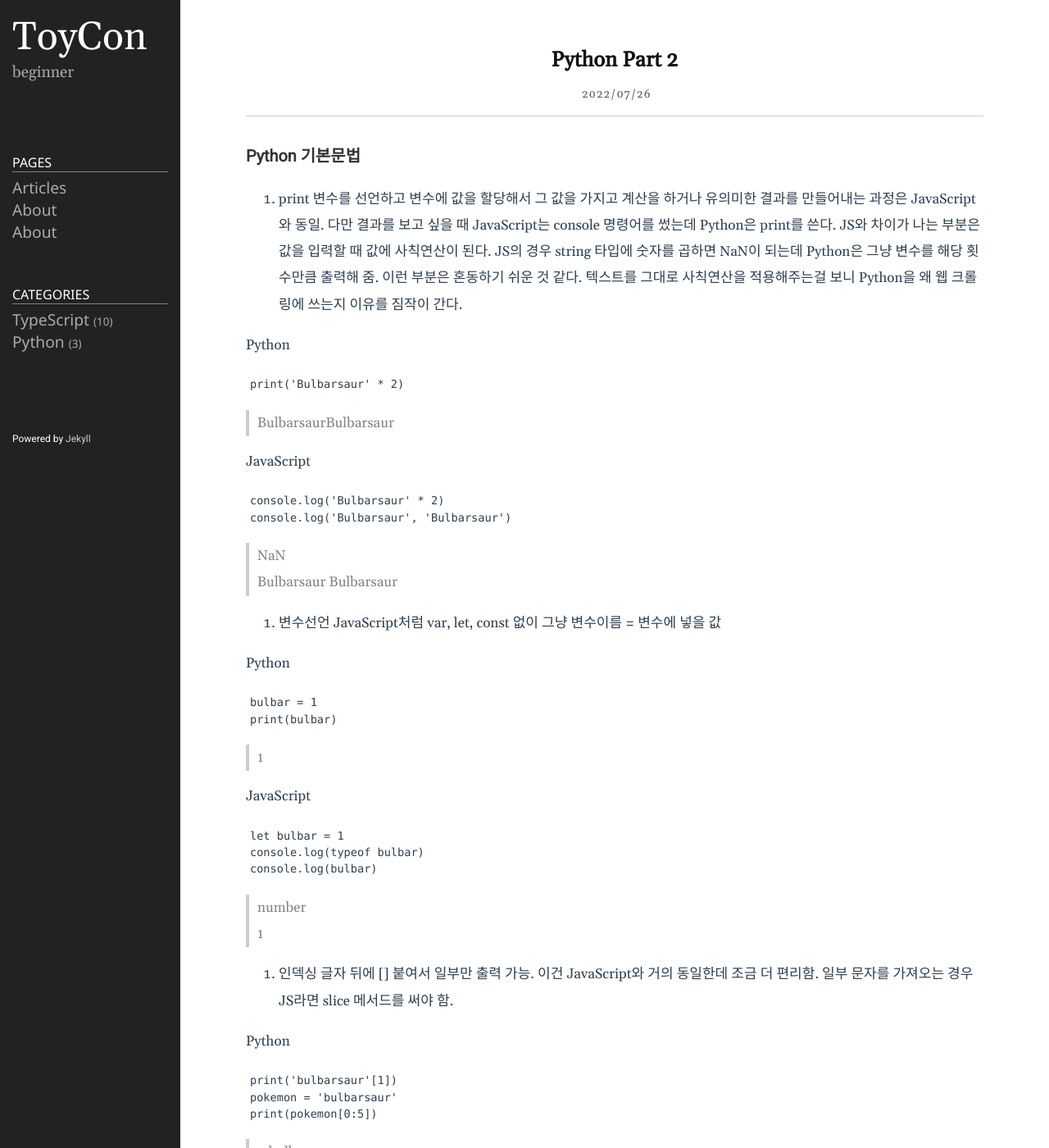
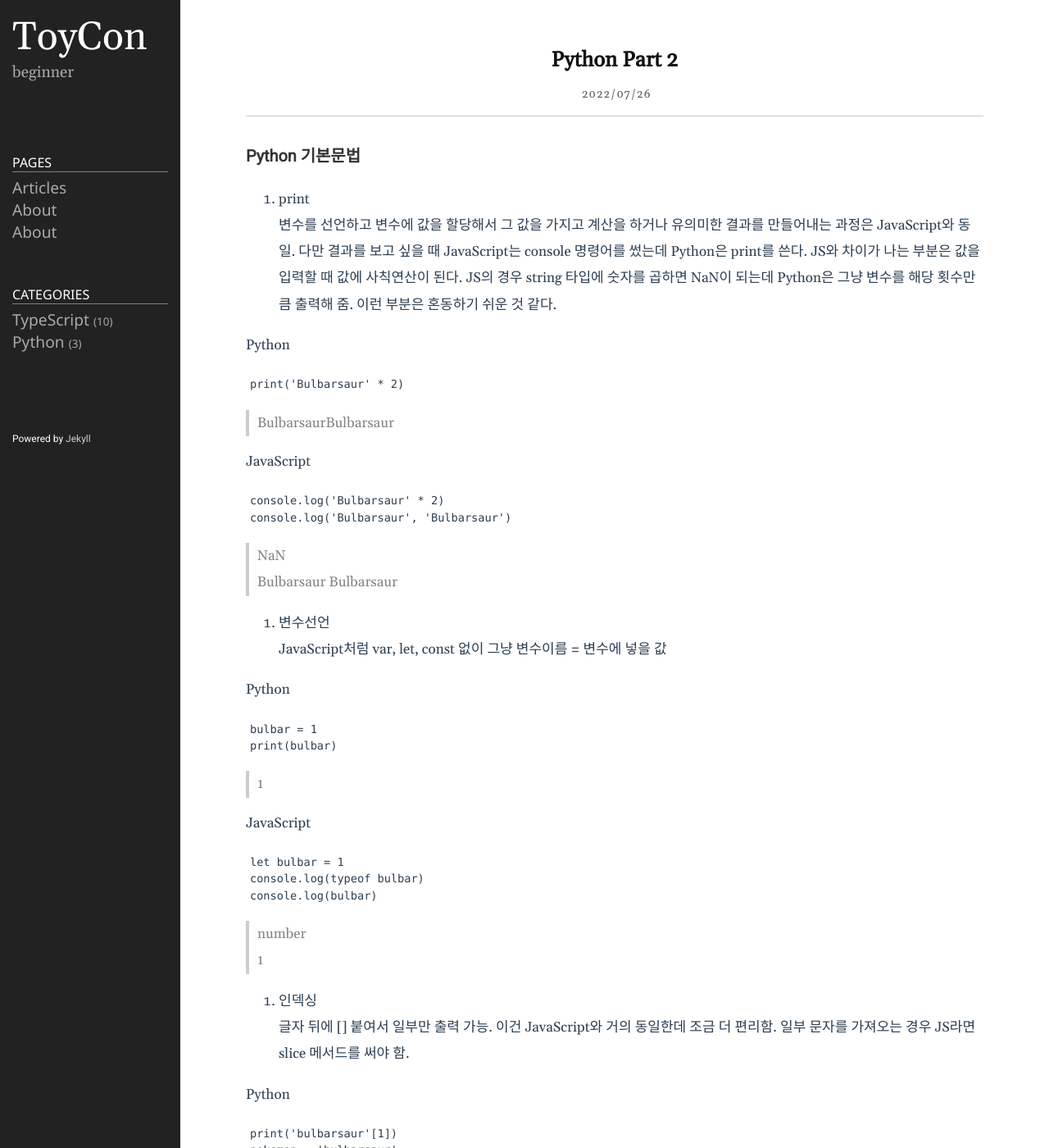
Before and after one commit to ToyCon/ToyCon.github.io, a Jekyll site: the page built from _posts/2022-07-26-Python2.markdown, in a window 1280 px wide and 1400 px high. Shown: the whole window at 82% size. Built offline with Jekyll 4.4.1, drawn with Linux system fonts in a browser that asks for light colours; some of the changed text lies outside the part shown.

Commit message:
Update Python

````diff
--- a/_posts/2022-07-26-Python2.markdown
+++ b/_posts/2022-07-26-Python2.markdown
@@ -6,7 +6,7 @@ categories: Python
 ---
 ### Python 기본문법
 1. print
-변수를 선언하고 변수에 값을 할당해서 그 값을 가지고 계산을 하거나 유의미한 결과를 만들어내는 과정은 JavaScript와 동일. 다만 결과를 보고 싶을 때 JavaScript는 console 명령어를 썼는데 Python은 print를 쓴다. JS와 차이가 나는 부분은 값을 입력할 때 값에 사칙연산이 된다. JS의 경우 string 타입에 숫자를 곱하면 NaN이 되는데 Python은 그냥 변수를 해당 횟수만큼 출력해 줌. 이런 부분은 혼동하기 쉬운 것 같다. 텍스트를 그대로 사칙연산을 적용해주는걸 보니 Python을 왜 웹 크롤링에 쓰는지 이유를 짐작이 간다.
+변수를 선언하고 변수에 값을 할당해서 그 값을 가지고 계산을 하거나 유의미한 결과를 만들어내는 과정은 JavaScript와 동일. 다만 결과를 보고 싶을 때 JavaScript는 console 명령어를 썼는데 Python은 print를 쓴다. JS와 차이가 나는 부분은 값을 입력할 때 값에 사칙연산이 된다. JS의 경우 string 타입에 숫자를 곱하면 NaN이 되는데 Python은 그냥 변수를 해당 횟수만큼 출력해 줌. 이런 부분은 혼동하기 쉬운 것 같다.
 
 Python
 ```Pyhton
````
